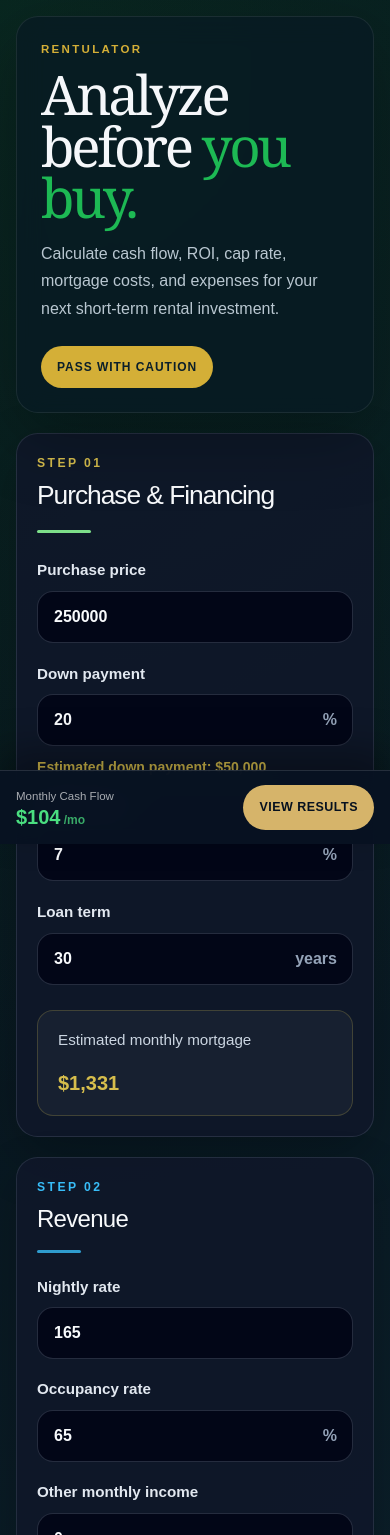
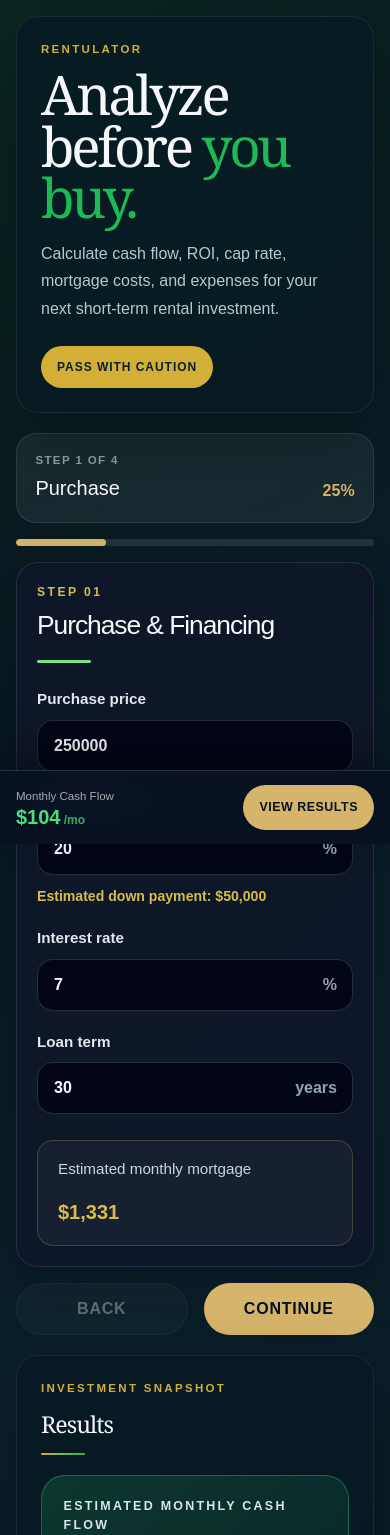
Before and after one commit to codiemaureen/rentulator, a Next.js app: page / in a window 390 px wide. Shown: the top 1535 px of the page. Built offline with nearby package versions, Linux system fonts and the light colour scheme.

Commit message:
Adding step content mobile feature

```diff
--- a/src/app/components/AnalyzerForm.module.css
+++ b/src/app/components/AnalyzerForm.module.css
@@ -1,5 +1,126 @@
-.formStack {
+.formShell {
   display: grid;
-  gap: 1.25rem;
+  gap: 1rem;
+}
+
+.stepHeader {
+  display: flex;
+  align-items: end;
+  justify-content: space-between;
+  gap: 1rem;
+
+  padding: 1.15rem;
+  border-radius: 1.25rem;
+  background: rgba(255, 255, 255, 0.06);
+  border: 1px solid rgba(255, 255, 255, 0.1);
+}
+
+.stepHeader h2 {
+  margin: 0;
+  color: #f8fafc;
+  font-size: clamp(1.25rem, 3vw, 1.65rem);
+}
+
+.stepHeader span {
+  color: #d6b46a;
+  font-weight: 800;
+}
+
+.eyebrow {
+  margin: 0 0 0.25rem;
+  color: rgba(255, 255, 255, 0.55);
+  font-size: 0.72rem;
+  font-weight: 800;
+  letter-spacing: 0.12em;
+  text-transform: uppercase;
+}
+
+.progressTrack {
+  height: 0.45rem;
+  overflow: hidden;
+  border-radius: 999px;
+  background: rgba(255, 255, 255, 0.1);
+}
+
+.progressFill {
+  height: 100%;
+  border-radius: inherit;
+  background: #d6b46a;
+  transition: width 0.25s ease;
+}
+
+.stepContent {
+  min-width: 0;
+}
+
+.stepActions {
+  display: flex;
+  justify-content: space-between;
+  gap: 1rem;
+}
+
+.primaryButton,
+.secondaryButton {
   width: 100%;
+  min-height: 3.25rem;
+  border-radius: 999px;
+  border: 0;
+  cursor: pointer;
+  font-weight: 900;
+  letter-spacing: 0.05em;
+  text-transform: uppercase;
 }
+
+.primaryButton {
+  background: #d6b46a;
+  color: #07111f;
+}
+
+.secondaryButton {
+  background: rgba(255, 255, 255, 0.08);
+  color: #f8fafc;
+  border: 1px solid rgba(255, 255, 255, 0.12);
+}
+
+.secondaryButton:disabled {
+  opacity: 0.35;
+  cursor: not-allowed;
+}
+
+.desktopFormContent {
+  display: none;
+}
+
+.mobileStepContent {
+  display: block;
+}
+
+
+
+@media (min-width: 901px) {
+
+.stepHeader,
+  .progressTrack,
+  .stepActions,
+  .mobileStepContent {
+    display: none;
+  }
+
+  .desktopFormContent {
+    display: grid;
+    gap: 1.25rem;
+  }
+
+  .formShell {
+    gap: 1.25rem;
+  }
+
+  .stepContent {
+    display: grid;
+    gap: 1.25rem;
+  }
+
+  .stepContent>* {
+    display: block;
+  }
+}
--- a/src/app/components/AnalyzerForm.tsx
+++ b/src/app/components/AnalyzerForm.tsx
@@ -1,8 +1,12 @@
+"use client";
+
+import { useState } from "react";
 import styles from "./AnalyzerForm.module.css";
 import { AnalyzerValues, AnalyzerResults } from "./types";
 import PurchaseFinancingCard from "./PurchaseFinancingCard";
 import RevenueCard from "./RevenueCard";
 import ExpensesCard from "./ExpensesCard";
+import ResultsCard from "./ResultsCard";
 
 type Props = {
   values: AnalyzerValues;
@@ -10,9 +14,65 @@ type Props = {
   updateValue: (key: keyof AnalyzerValues, value: number) => void;
 };
 
+const steps = ["Purchase", "Revenue", "Expenses", "Results"];
+
 export default function AnalyzerForm({ values, results, updateValue }: Props) {
-  return (
-    <div className={styles.formStack}>
+  const [currentStep, setCurrentStep] = useState(0);
+
+  const isFirstStep = currentStep === 0;
+  const isLastStep = currentStep === steps.length - 1;
+
+  const goBack = () => {
+    if (!isFirstStep) setCurrentStep((prev) => prev - 1);
+  };
+
+  const goNext = () => {
+    if (!isLastStep) setCurrentStep((prev) => prev + 1);
+  };
+
+return (
+  <section className={styles.formShell}>
+    <div className={styles.stepHeader}>
+      <div>
+        <p className={styles.eyebrow}>
+          Step {currentStep + 1} of {steps.length}
+        </p>
+        <h2>{steps[currentStep]}</h2>
+      </div>
+
+      <span>{Math.round(((currentStep + 1) / steps.length) * 100)}%</span>
+    </div>
+
+    <div className={styles.progressTrack}>
+      <div
+        className={styles.progressFill}
+        style={{
+          width: `${((currentStep + 1) / steps.length) * 100}%`,
+        }}
+      />
+    </div>
+
+    <div className={styles.mobileStepContent}>
+      {currentStep === 0 && (
+        <PurchaseFinancingCard
+          values={values}
+          results={results}
+          updateValue={updateValue}
+        />
+      )}
+
+      {currentStep === 1 && (
+        <RevenueCard values={values} updateValue={updateValue} />
+      )}
+
+      {currentStep === 2 && (
+        <ExpensesCard values={values} updateValue={updateValue} />
+      )}
+
+      {currentStep === 3 && <ResultsCard results={results} />}
+    </div>
+
+    <div className={styles.desktopFormContent}>
       <PurchaseFinancingCard
         values={values}
         results={results}
@@ -23,5 +83,31 @@ export default function AnalyzerForm({ values, results, updateValue }: Props) {
 
       <ExpensesCard values={values} updateValue={updateValue} />
     </div>
-  );
+
+    <div className={styles.stepActions}>
+      <button
+        type="button"
+        onClick={goBack}
+        className={styles.secondaryButton}
+        disabled={isFirstStep}
+      >
+        Back
+      </button>
+
+      {!isLastStep ? (
+        <button type="button" onClick={goNext} className={styles.primaryButton}>
+          Continue
+        </button>
+      ) : (
+        <button
+          type="button"
+          onClick={() => setCurrentStep(0)}
+          className={styles.primaryButton}
+        >
+          Edit Deal
+        </button>
+      )}
+    </div>
+  </section>
+);
 }
```
